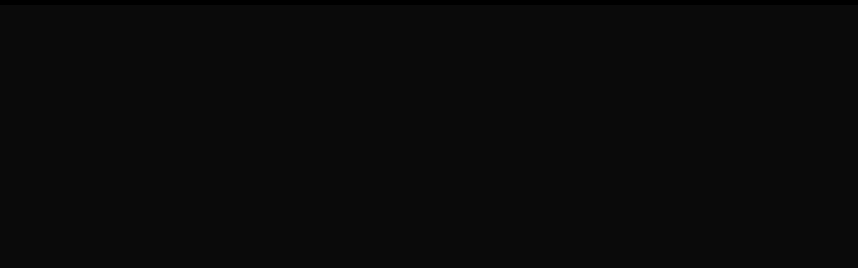
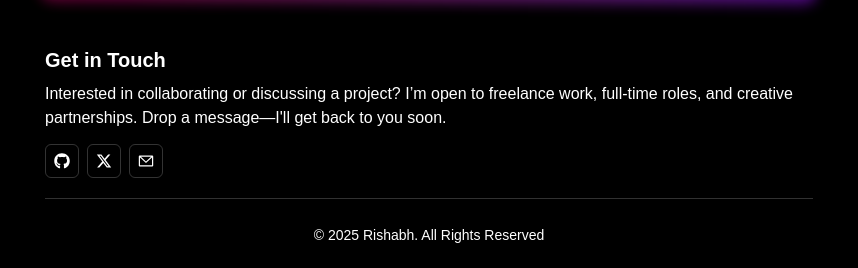
Before and after one commit to rishabhs-rizz/PortFolio, a Next.js app: page / in a window 1280 px wide. Shown: the part 1267-1535 px from the top of the page, without its empty margins (211-1069 px from the left). Before the commit the page ends 1272 px from the top, so only its background shows below. Built offline with nearby package versions, Linux system fonts and the light colour scheme.

Commit message:
added footer

```diff
--- a/app/page.tsx
+++ b/app/page.tsx
@@ -9,11 +9,12 @@
 import ProjectCard from "@/components/icons/ProjectCard";
 import { InfoTipProjects } from "@/components/ToolTip/ToolTip";
 import { ProfilePic } from "@/components/Image/Image";
+import { Contact } from "@/components/Contact/Contact";
 export default function PortFolio() {
   return (
     <div className="min-h-screen bg-black text-white flex justify-center">
       <div className="bg-black w-3xl mt-10">
-        <div className="prof-sec flex gap-3">
+        <div className="prof-sec flex gap-3 pb-8 border-b border-neutral-400/30">
           <ProfilePic></ProfilePic>
           <div className="mt-3">
             <p className="font-semibold text-3xl">Rishabh Shukla</p>
@@ -216,6 +217,11 @@
             <ProjectCard />
           </div>
         </div>
+
+        <Contact />
+        <div className="w-full text-sm h-18 flex justify-center items-center">
+          &copy; 2025 Rishabh. All Rights Reserved
+        </div>
       </div>
     </div>
   );
--- /dev/null
+++ b/components/Contact/Contact.tsx
@@ -0,0 +1,22 @@
+import { Github, Mail, Twitter } from "../icons/icons";
+
+export function Contact() {
+  return (
+    <>
+      {" "}
+      <div className="support mt-12 pb-5 border-b border-neutral-400/30">
+        <p className="font-semibold text-xl">Get in Touch</p>
+        <p className="mt-2">
+          Interested in collaborating or discussing a project? I’m open to
+          freelance work, full-time roles, and creative partnerships. Drop a
+          message—I'll get back to you soon.
+        </p>
+        <div className="sponsors flex flex-wrap items-center gap-2 mt-3.5">
+          <Github />
+          <Twitter />
+          <Mail />
+        </div>
+      </div>
+    </>
+  );
+}
```
